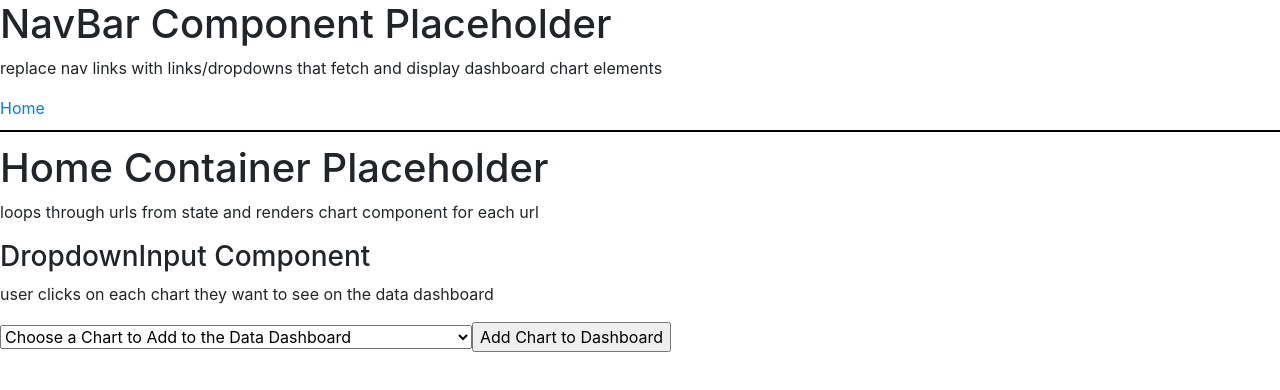
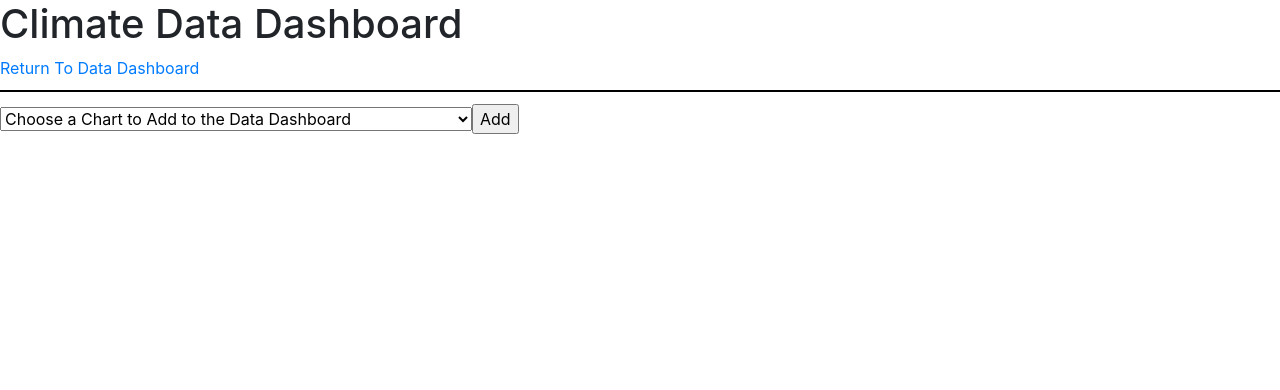
Before and after one commit to jessesbyers/climate-data-dashboard-frontend, a React (Create React App) app: page / in a window 1280 px wide. Shown: the top 390 px of the page. Built offline with nearby package versions, Linux system fonts and the light colour scheme.

Commit message:
removed notes on home container and dropdown input container

```diff
--- a/src/components/DropdownInput.js
+++ b/src/components/DropdownInput.js
@@ -10,8 +10,6 @@
     render() {
         return (
             <div>
-                <h3>DropdownInput Component </h3>
-                <p>user clicks on each chart they want to see on the data dashboard</p>
 
                 <form onSubmit={event => this.props.handleDropdownSubmit(event)}>
                     <select value={this.state.chart_url} onChange={event => this.props.handleDropdownChange(event)}>
@@ -20,7 +18,7 @@
                         <option value="http://localhost:3000/charts/2">Contiguous U.S., Precipitation, January-December</option>
                         <option value="http://localhost:3000/charts/3">Vermont, Average Temperature, January-December</option>
                     </select>
-                    <input type="submit" value="Add Chart to Dashboard" />
+                    <input type="submit" value="Add" />
                 </form>
 
             </div>
--- a/src/components/NavBar.js
+++ b/src/components/NavBar.js
@@ -4,37 +4,14 @@
 const NavBar = () => {
   return (
     <div style={{ borderBottom: '2px solid black', paddingBottom: '10px', marginBottom: '12px' }}>
-        <h1>NavBar Component Placeholder</h1>
-        <p>replace nav links with links/dropdowns that fetch and display dashboard chart elements</p>
-
-        {/* <NavLink
-        style={{ marginRight: '10px' }}
-        to="/"
-      >
-        Fetch Chart 1
-      </NavLink>
-
-      <NavLink
-        style={{ marginRight: '10px' }}
-        to="/"
-      >
-        Fetch Chart 2
-      </NavLink>
-
-      <NavLink
-        style={{ marginRight: '10px' }}
-        to="/"
-      >
-        Fetch Chart 3
-      </NavLink> */}
-
+        <h1>Climate Data Dashboard</h1>
 
 
       <NavLink
         style={{ marginRight: '10px' }}
         to="/"
       >
-        Home
+        Return To Data Dashboard
       </NavLink>
 
       {/* need to edit route names and links to be dynamic */}
--- a/src/containers/App.js
+++ b/src/containers/App.js
@@ -15,14 +15,9 @@
       <Router>
       <div>
         <NavBar />
-        {/* need to revise paths to be dynamic by chart id with nested routes */}
         <Route exact path="/" component={Home} />
-        {/* <Route exact path="/new" component={New} /> */}
-
         <Route path={`/charts/:id/interact`} component={New} />
-        {/* <Route path="/show" component={Show} /> */}
         <Route path={`/charts/:id/reflections`} component={Show} />
-
       </div>
     </Router>
     );
--- a/src/containers/Home.js
+++ b/src/containers/Home.js
@@ -33,8 +33,6 @@
         console.log(this.props)
         return (
             <div>
-                <h1>Home Container Placeholder</h1>
-                <p>loops through urls from state and renders chart component for each url</p>
                 <DropdownInput handleDropdownChange={this.handleDropdownChange} handleDropdownSubmit={this.handleDropdownSubmit}/>
 
                 {this.props.charts.map((chart, index) => {
```
